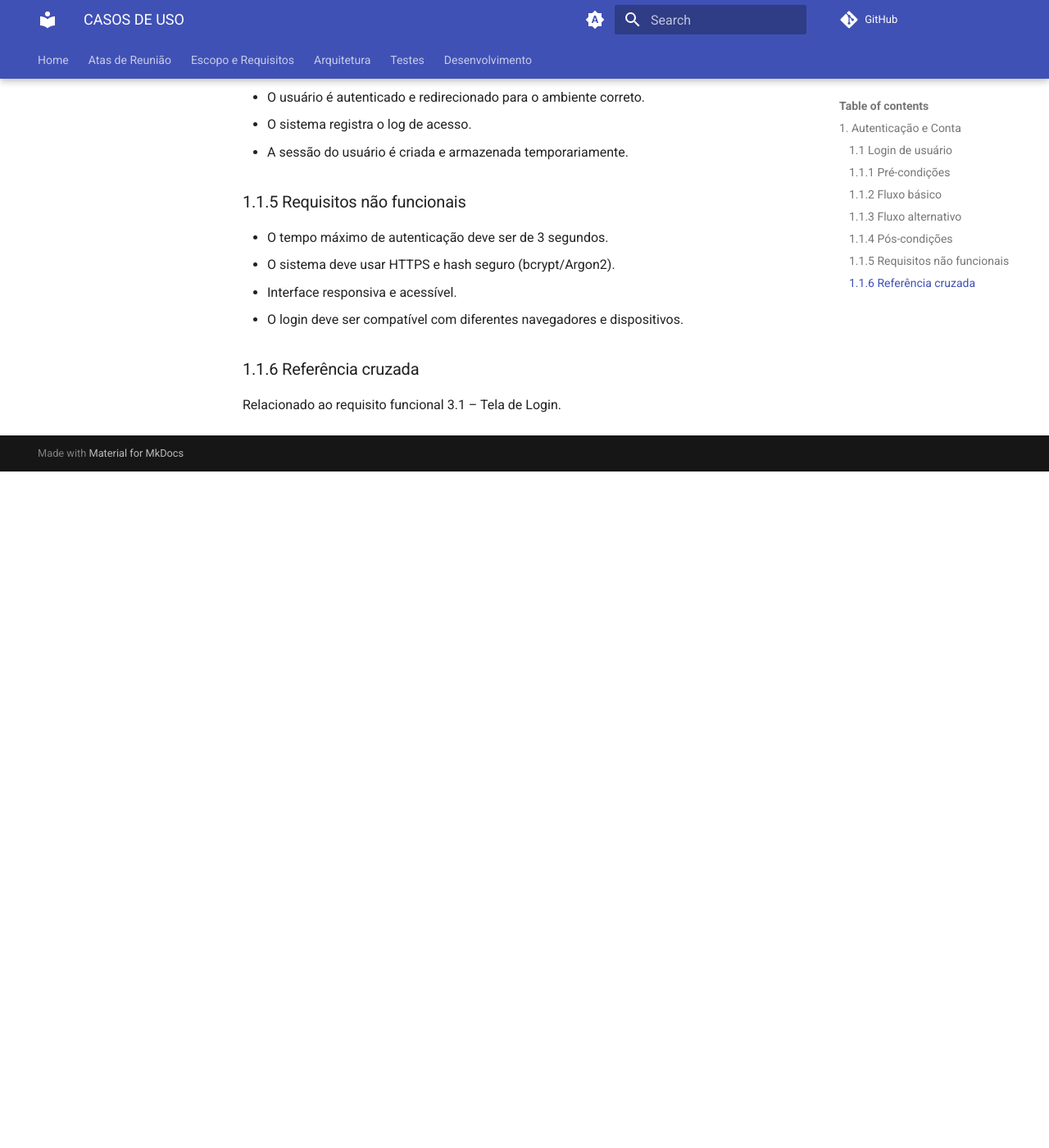
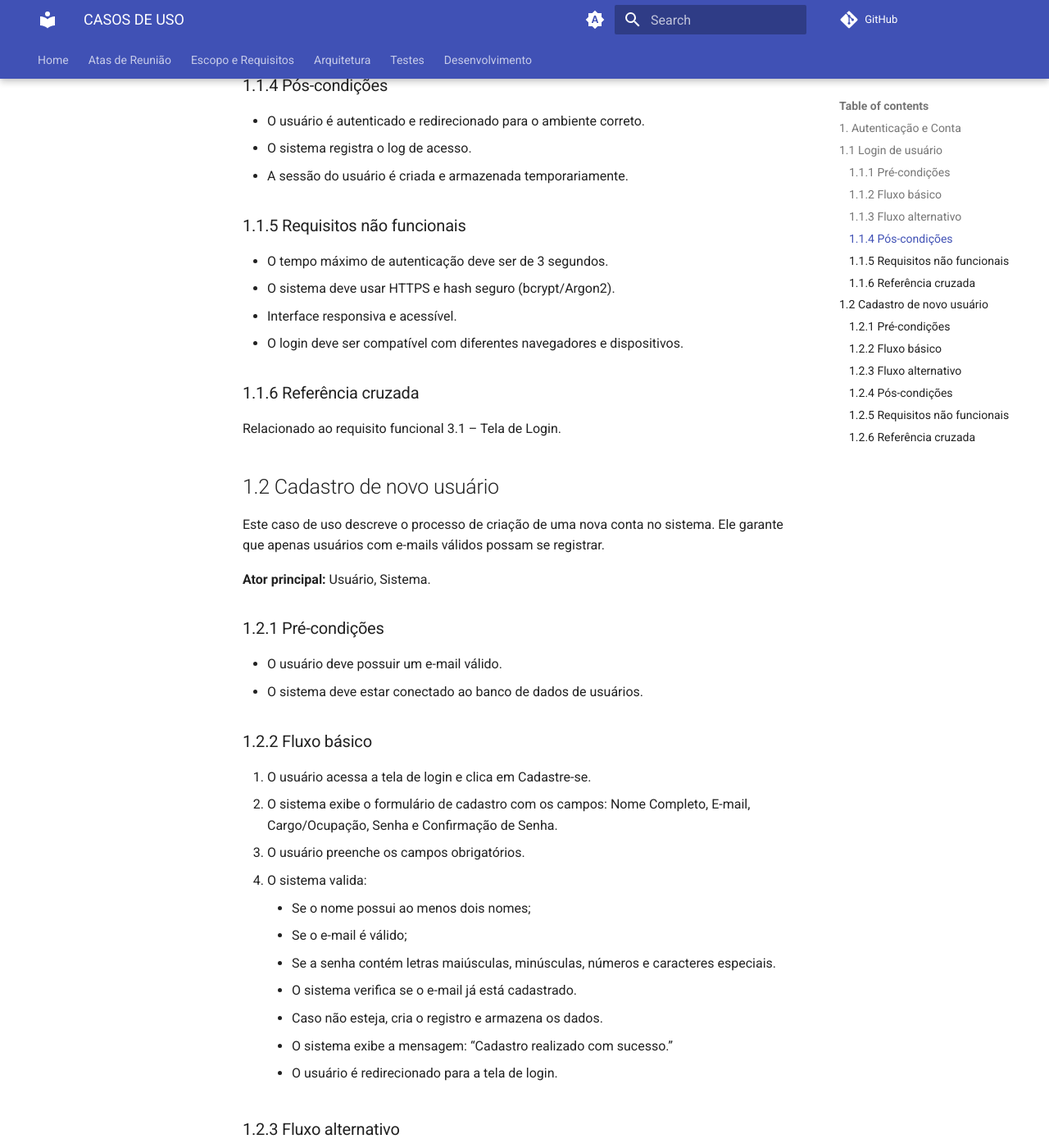
Before and after one commit to fga-eps-mds/2025.2-Valhalla-Docs, an MkDocs documentation site: the page built from docs/escopo-requisitos/Casos_de_uso.md, in a window 1280 px wide and 1400 px high, scrolled down 1265 px. Shown: the whole window at 82% size. Built offline with MkDocs 1.6.1 and Material for MkDocs 9.7.7, drawn with Linux system fonts in a browser that asks for light colours; comment, search, counter and statistics services are not loaded; before the commit the page ends 1840 px from its top, so only the background shows below that; some of the changed text lies outside the part shown.

Commit message:
doc - adiciona segundo caso de uso

```diff
--- a/docs/escopo-requisitos/Casos_de_uso.md
+++ b/docs/escopo-requisitos/Casos_de_uso.md
@@ -1,7 +1,7 @@
 # CASOS DE USO
 
 ## 1. Autenticação e Conta
-### 1.1 Login de usuário
+##   1.1 Login de usuário
 Este caso de uso descreve o processo de login, que permi4e ao usuário acessar o sistema utilizando suas credenciais institucionais. O objetivo é garantir que somente membros autorizados possam entrar na plataforma, de forma segura, rápida e controlada.
 ### 1.1.1 Pré-condições
 - O usuário deve possuir uma conta previamente cadastrada.
@@ -41,3 +41,41 @@ Este caso de uso descreve o processo de login, que permi4e ao usuário acessar o
 - O login deve ser compatível com diferentes navegadores e dispositivos.
 ### 1.1.6 Referência cruzada
 Relacionado ao requisito funcional 3.1 – Tela de Login.
+
+## 1.2 Cadastro de novo usuário
+Este caso de uso descreve o processo de criação de uma nova conta no sistema. Ele garante que apenas usuários com e-mails válidos possam se registrar.
+
+**Ator principal:** Usuário, Sistema.
+### 1.2.1 Pré-condições
+- O usuário deve possuir um e-mail válido.
+- O sistema deve estar conectado ao banco de dados de usuários.
+### 1.2.2 Fluxo básico
+1. O usuário acessa a tela de login e clica em Cadastre-se.
+2. O sistema exibe o formulário de cadastro com os campos: Nome Completo, E-mail, Cargo/Ocupação, Senha e Confirmação de Senha.
+3. O usuário preenche os campos obrigatórios.
+4. O sistema valida:
+
+    - Se o nome possui ao menos dois nomes;
+    - Se o e-mail é válido;
+    - Se a senha contém letras maiúsculas, minúsculas, números e caracteres especiais.
+5. O sistema verifica se o e-mail já está cadastrado.
+6. Caso não esteja, cria o registro e armazena os dados.
+7. O sistema exibe a mensagem: “Cadastro realizado com sucesso.”
+8. O usuário é redirecionado para a tela de login.
+
+### 1.2.3 Fluxo alternativo
+- Se o e-mail já estiver cadastrado, o sistema exibe: “E-mail já cadastrado.”
+- Se o e-mail não for válido, exibe: “E-mail inválido para cadastro.”
+- Se a senha for fraca, exibe: “Senha não atende aos requisitos mínimos.”
+
+### 1.2.4 Pós-condições
+- O novo usuário é registrado e habilitado para login.
+- O sistema grava data e hora do cadastro.
+
+### 1.2.5 Requisitos não funcionais
+- O formulário deve ser intuitivo e validado em tempo real.
+- O tempo total do cadastro não deve exceder 5 segundos.
+- O sistema deve aplicar boas práticas de usabilidade e acessibilidade.
+
+### 1.2.6 Referência cruzada
+Relacionado ao requisito funcional 3.2 – Tela de Cadastro de Usuário.
```
